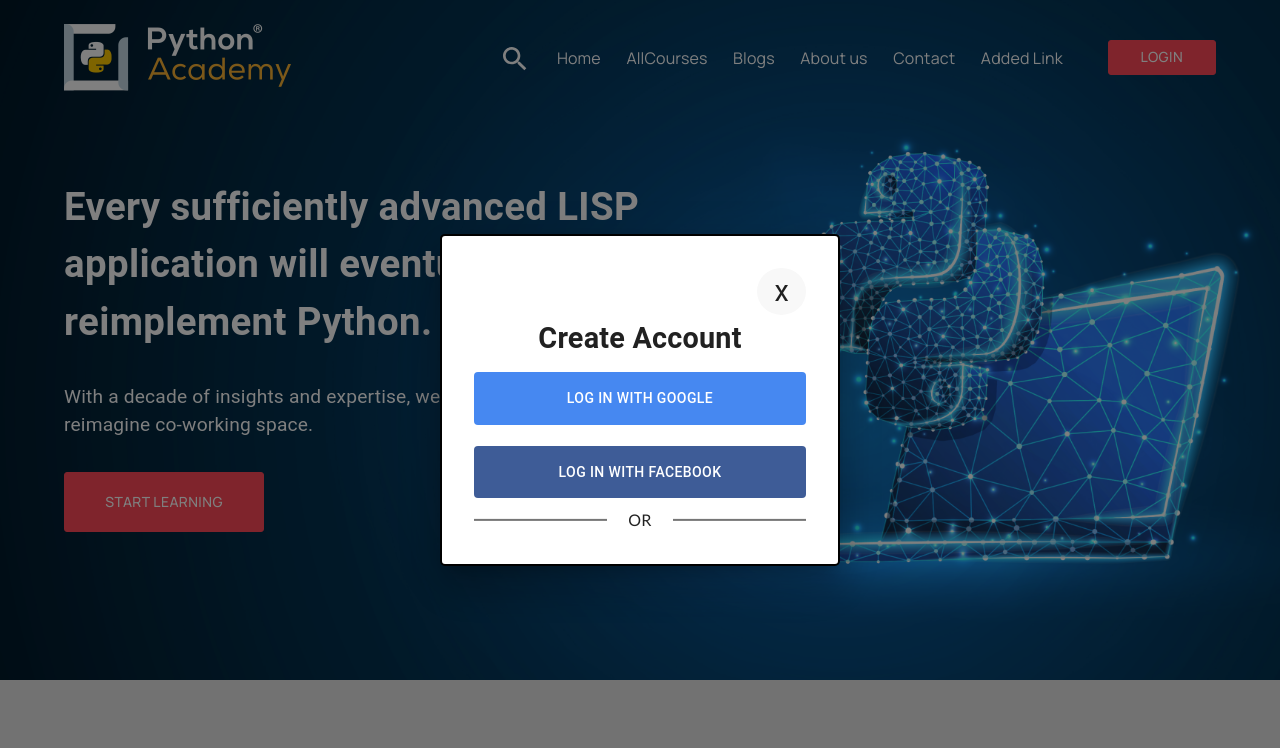
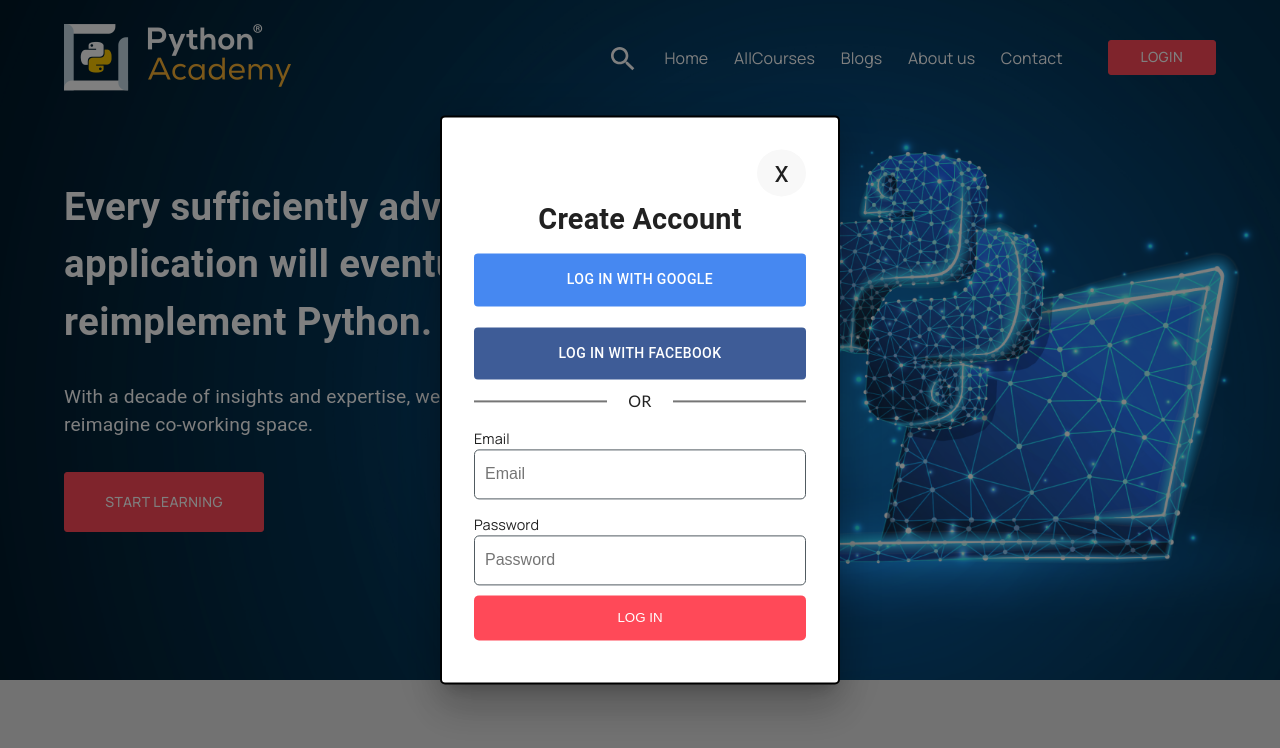
Before and after one commit to rahmanhamim/python-academy, a React (Create React App) app: page / in a window 1280 px wide. Both pictures are taken after a click on the button "LOGIN". Shown: the top 748 px of the page. Built offline with nearby package versions, Linux system fonts and the light colour scheme.

Commit message:
login from on process

```diff
--- a/package.json
+++ b/package.json
@@ -14,6 +14,7 @@
     "@testing-library/user-event": "^13.5.0",
     "react": "^17.0.2",
     "react-dom": "^17.0.2",
+    "react-hook-form": "^7.26.1",
     "react-router-dom": "^6.2.1",
     "react-scripts": "5.0.0",
     "styled-components": "^5.3.3",
--- a/src/components/Home/LoginForm/LoginFrom.js
+++ b/src/components/Home/LoginForm/LoginFrom.js
@@ -1,6 +1,7 @@
 import { Box, Button, Modal, Typography } from "@mui/material";
-import { height } from "@mui/system";
+import { makeStyles } from "@mui/styles";
 import React from "react";
+import { useForm } from "react-hook-form";
 
 const LoginFrom = ({ open, handleClose }) => {
  const style = {
@@ -15,6 +16,39 @@ const LoginFrom = ({ open, handleClose }) => {
   p: 4,
   borderRadius: "5px",
  };
+
+ const useStyle = makeStyles({
+  inputFrom: {
+   fontSize: "1rem",
+   width: "100%",
+   padding: "15px 10px",
+   border: "1px solid #515B61",
+   borderRadius: "5px",
+   "&:focus": {
+    outline: "1px solid #aaa",
+    border: "1px solid transparent",
+   },
+  },
+  inputTitle: {
+   marginBottom: 0,
+   fontSize: ".9rem",
+  },
+  loginBtn: {
+   background: "#FF4958 ",
+   color: "#fff",
+   border: "none",
+   width: "100%",
+   padding: "15px 10px",
+   margin: "10px 0",
+   borderRadius: "5px",
+   cursor: "pointer",
+  },
+ });
+
+ const { inputFrom, inputTitle, loginBtn } = useStyle();
+
+ const { register, handleSubmit } = useForm();
+ const onSubmit = (data) => console.log(data);
 
  return (
   <div>
@@ -87,6 +121,23 @@ const LoginFrom = ({ open, handleClose }) => {
       <Typography sx={{ fontFamily: "Lato" }}>OR</Typography>
       <Box sx={{ width: "40%", height: "2px", bgcolor: "#767676" }}></Box>
      </Box>
+     <form onSubmit={handleSubmit(onSubmit)}>
+      <p className={inputTitle}>Email</p>
+      <input
+       className={inputFrom}
+       {...register("email", { required: true })}
+       placeholder="Email"
+      />
+      <p className={inputTitle}>Password</p>
+      <input
+       className={inputFrom}
+       type="password"
+       {...register("password", { required: true })}
+       placeholder="Password"
+      />
+      <br />
+      <input className={loginBtn} type="submit" value="LOG IN" />
+     </form>
     </Box>
    </Modal>
   </div>
--- a/src/components/Shared/Navigation/Navigation.js
+++ b/src/components/Shared/Navigation/Navigation.js
@@ -145,9 +145,6 @@ export default function Navigation({ handleOpen }) {
         <Link className={navLinks} to="/contact">
          Contact
         </Link>
-        <Link className={navLinks} to="/testlink">
-         Added Link
-        </Link>
        </Box>
        {user ? (
         <Button
```
Also changed, not shown: 1 other file (tests, documents, lock files or other folders).
